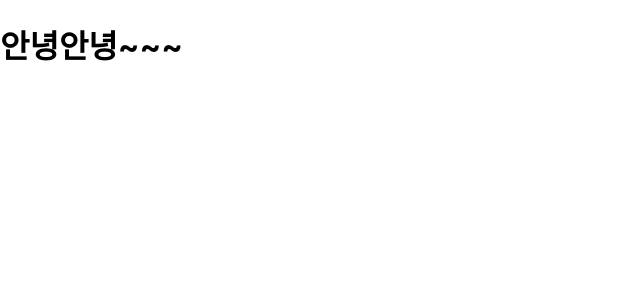
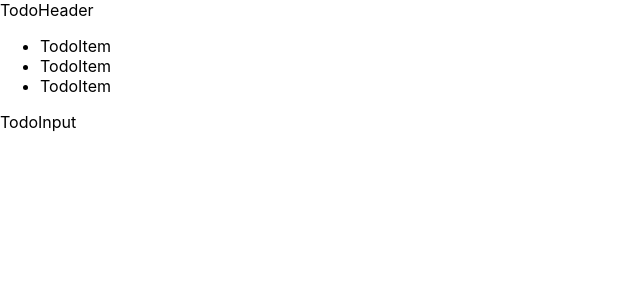
Before and after one commit to flatcalm/react-todo-app, a React (Create React App) app: page / in a window 1280 px wide. Shown: the top 300 px of the page, without its empty margins (0-640 px from the left). Built offline with nearby package versions, Linux system fonts and the light colour scheme.

Commit message:
2. 기본 틀 작성

```diff
--- a/public/index.html
+++ b/public/index.html
@@ -24,7 +24,7 @@
       work correctly both with client-side routing and a non-root public URL.
       Learn how to configure a non-root public URL by running `npm run build`.
     -->
-    <title>React App</title>
+    <title>일정 관리 프로그램</title>
   </head>
   <body>
     <noscript>You need to enable JavaScript to run this app.</noscript>
--- a/src/App.js
+++ b/src/App.js
@@ -1,9 +1,10 @@
 import logo from './logo.svg';
 import './App.css';
+import TodoTemplate from './components/TodoTemplate';
 
 function App() {
   return (
-    <h1>안녕안녕~~~</h1>
+    <TodoTemplate />
   );
 }
 
--- /dev/null
+++ b/src/components/TodoHeader.js
@@ -0,0 +1,9 @@
+import React from 'react'
+
+const TodoHeader = () => {
+  return (
+    <div>TodoHeader</div>
+  )
+}
+
+export default TodoHeader;
--- /dev/null
+++ b/src/components/TodoInput.js
@@ -0,0 +1,9 @@
+import React from 'react'
+
+const TodoInput = () => {
+  return (
+    <div>TodoInput</div>
+  )
+}
+
+export default TodoInput;
--- /dev/null
+++ b/src/components/TodoItem.js
@@ -0,0 +1,9 @@
+import React from 'react'
+
+const TodoItem = () => {
+  return (
+    <li className='todo-list-item'>TodoItem</li>
+  )
+}
+
+export default TodoItem;
--- /dev/null
+++ b/src/components/TodoMain.js
@@ -0,0 +1,14 @@
+import React from 'react'
+import TodoItem from './TodoItem';
+
+const TodoMain = () => {
+  return (
+    <ul className='todo-list'>
+        <TodoItem />
+        <TodoItem />
+        <TodoItem />
+    </ul>
+  )
+}
+
+export default TodoMain;
--- /dev/null
+++ b/src/components/TodoTemplate.js
@@ -0,0 +1,18 @@
+import React from 'react'
+import TodoHeader from './TodoHeader';
+import TodoMain from './TodoMain';
+import TodoInput from './TodoInput';
+
+const TodoTemplate = () => {
+
+  return (
+    <div className='TodoTemplate'>
+        <TodoHeader />
+        <TodoMain />
+        <TodoInput />
+    </div>
+  );
+
+}
+
+export default TodoTemplate;
```
